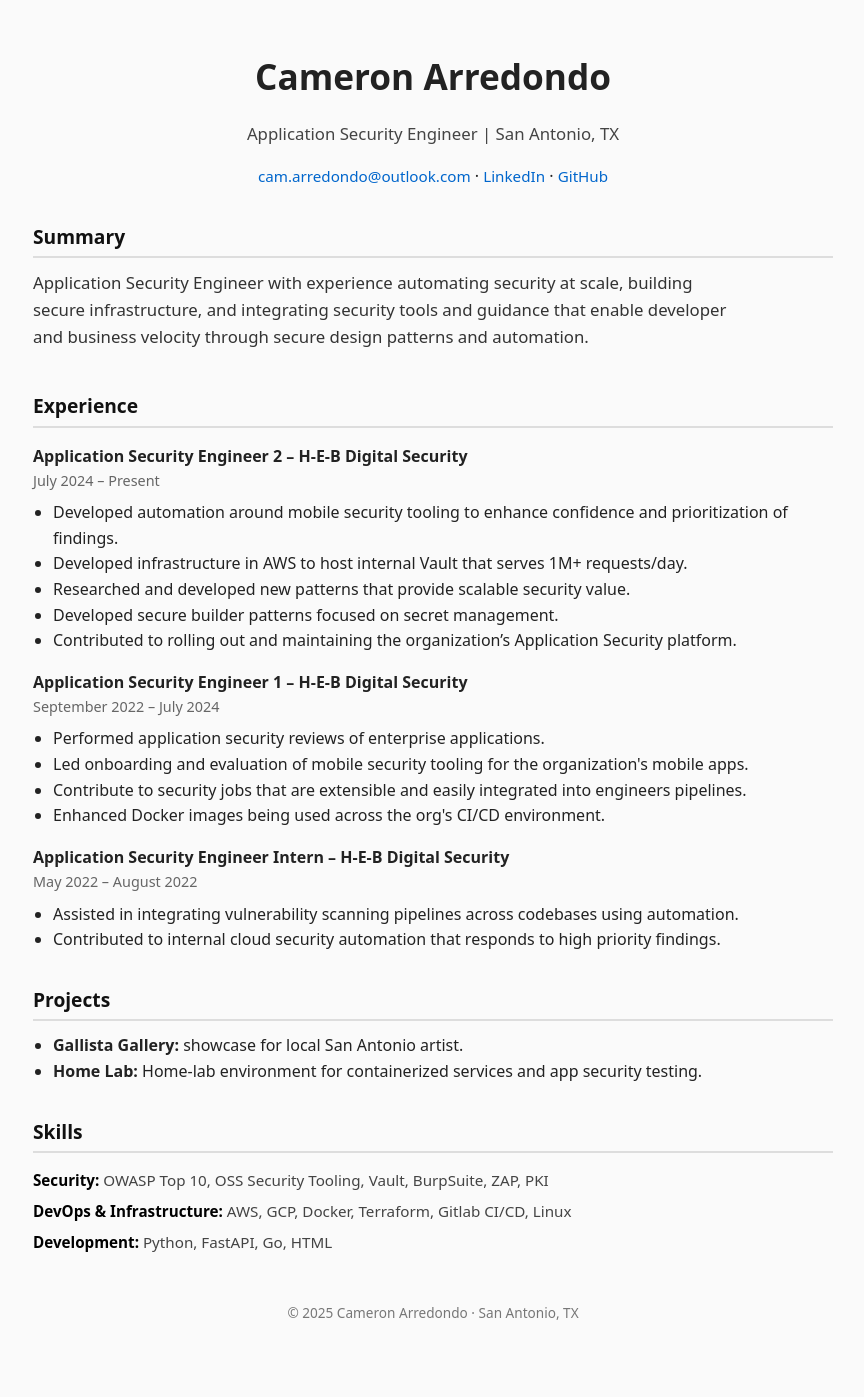
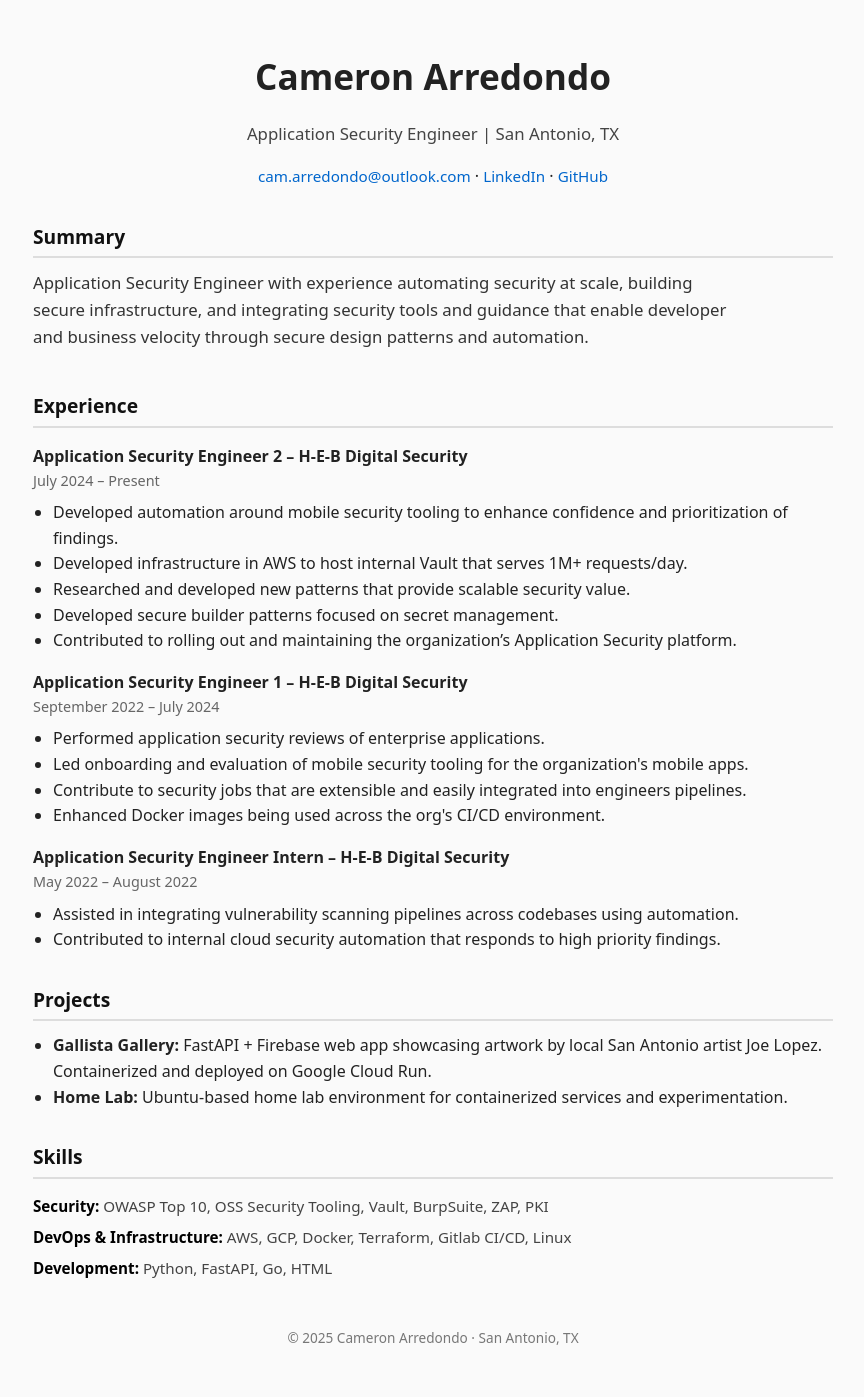
Before and after one commit to Cameron-Arredondo/Cameron-Arredondo.github.io, a Jekyll site: the page built from index.html, in a window 1280 px wide. Shown: the whole page, without its empty margins (207-1071 px from the left). Built offline with Jekyll 4.4.1, drawn with Linux system fonts in a browser that asks for light colours; before the commit the page ends 1371 px from its top, so only the background shows below that.

Commit message:
update projects section

```diff
--- a/_data/resume.yml
+++ b/_data/resume.yml
@@ -39,9 +39,9 @@
 
 projects:
   - name: "Gallista Gallery"
-    description: "showcase for local San Antonio artist."
+    description: "FastAPI + Firebase web app showcasing artwork by local San Antonio artist Joe Lopez. Containerized and deployed on Google Cloud Run."
   - name: "Home Lab"
-    description: "Home-lab environment for containerized services and app security testing."
+    description: "Ubuntu-based home lab environment for containerized services and experimentation."
 
 skills:
   - category: "Security"
```
